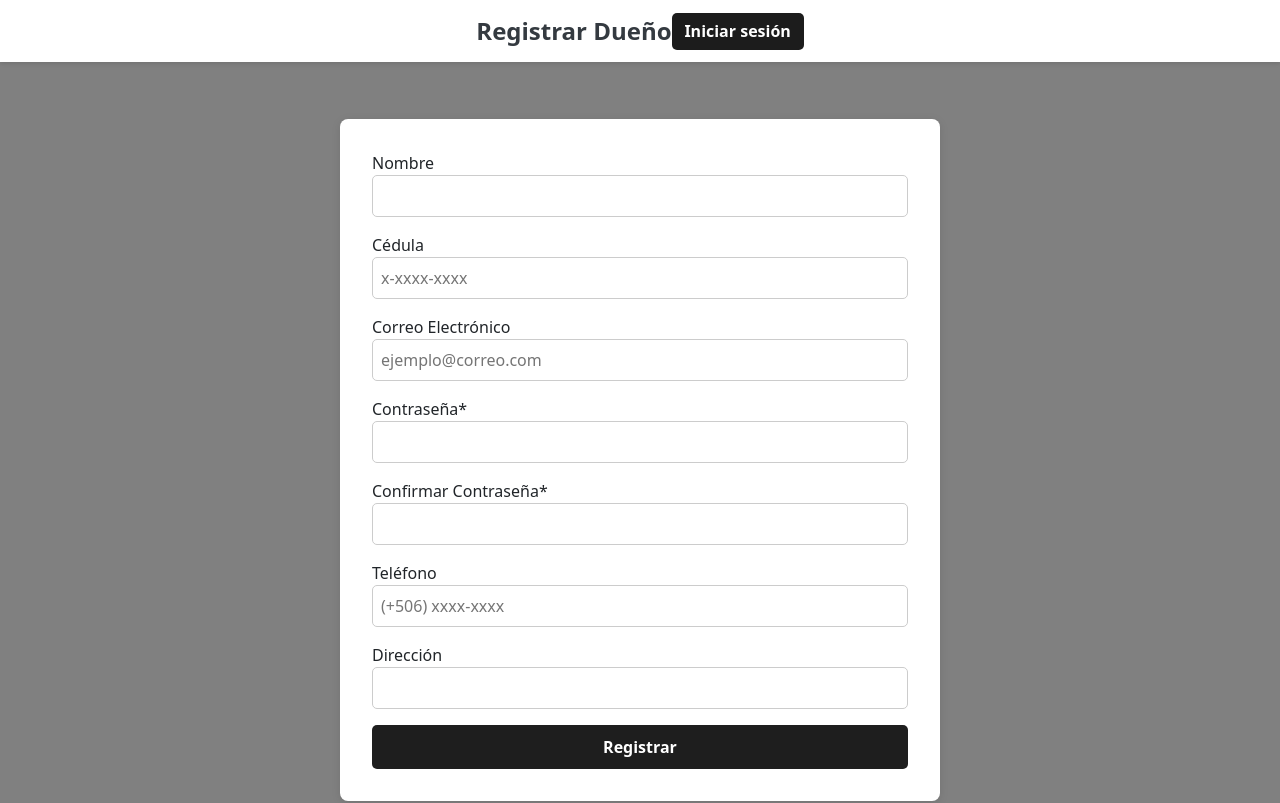
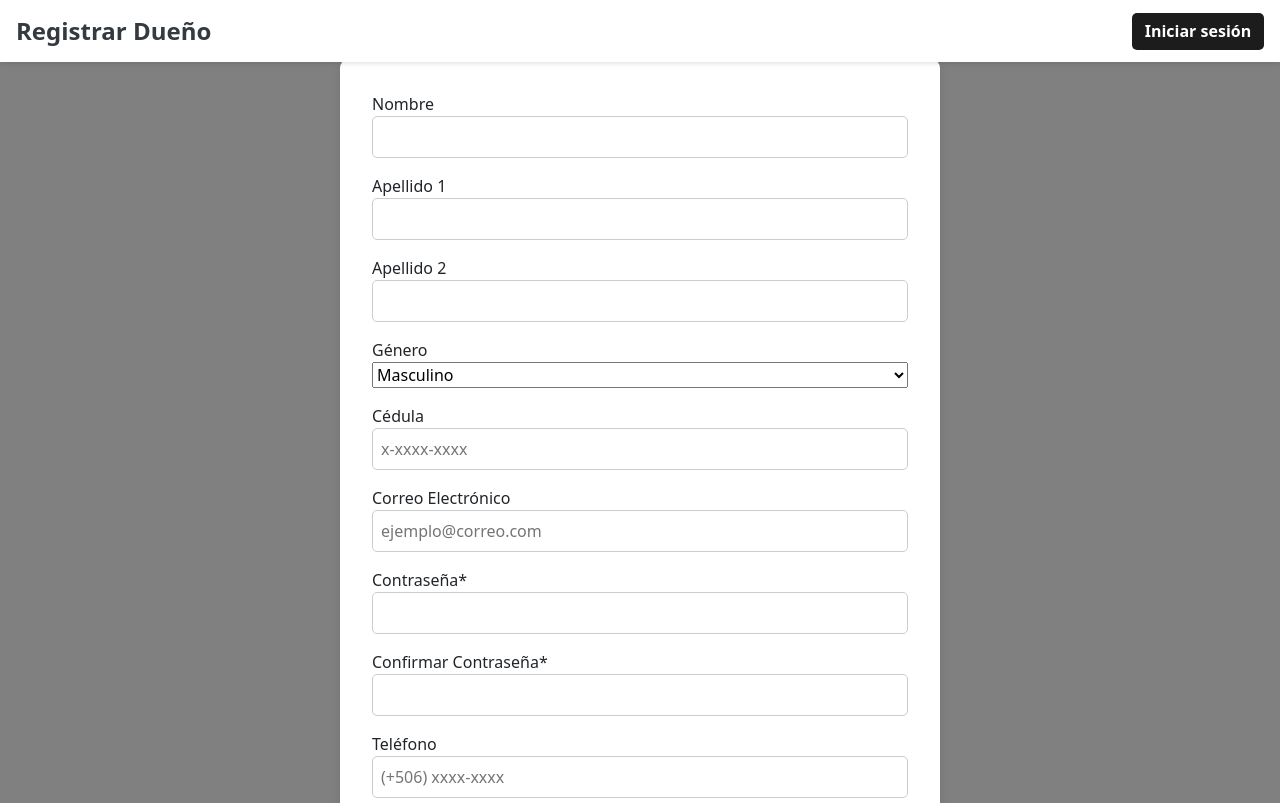
Before and after one commit to RachitDiaz/Vorlagenersteller_S.A, a Vue app in the folder FrontEnd/frontend-planilla/: page /RegistrarDueno in a window 1280 px wide. Shown: the top 803 px of the page. Built offline with nearby package versions, Linux system fonts and the light colour scheme.

Commit message:
Se modifico el header para que se muestre correctamente, el string connection con la base de datos y se añadieron los campos requeridos para Registra Dueño

```diff
--- a/FrontEnd/frontend-planilla/src/components/RegistrarDueno.vue
+++ b/FrontEnd/frontend-planilla/src/components/RegistrarDueno.vue
@@ -1,10 +1,29 @@
 <template>
   <div class="registro-bg">
     <div class="form-container">
-      <form @submit.prevent="registrarUsuario">
+      <form @submit.prevent="registrarDueno">
         <div class="form-group">
           <label>Nombre</label>
           <input v-model="form.nombre" type="text" required />
+        </div>
+
+        <div class="form-group">
+          <label>Apellido 1</label>
+          <input v-model="form.nombre" type="text" required />
+        </div>
+
+        <div class="form-group">
+          <label>Apellido 2</label>
+          <input v-model="form.nombre" type="text" required />
+        </div>
+
+        <div class="form-group">
+          <label>Género</label>
+          <select v-model="form.genero" required>
+            <option value="Masculino">Masculino</option>
+            <option value="Femenino">Femenino</option>
+            <option value="Otro">Otro</option>
+          </select>
         </div>
 
         <div class="form-group">
@@ -48,7 +67,7 @@ import axios from 'axios'
 import { backendURL } from '../config/config.js'
 
 export default {
-  name: 'RegistroUsuario',
+  name: 'RegistroDueno',
   data() {
     return {
       form: {
@@ -58,7 +77,8 @@ export default {
         contrasena: '',
         confirmarContrasena: '',
         telefono: '',
-        direccion: ''
+        direccion: '',
+        genero: 'Masculino'
       }
     }
   },
@@ -73,9 +93,9 @@ export default {
         const persona = {
           cedula: this.form.cedula,
           nombre: this.form.nombre,
-          apellido1: 'Ramírez',
-          apellido2: 'Gómez',
-          genero: 'Masculino',
+          apellido1: this.form.apellido1,
+          apellido2: this.form.apellid,
+          genero: this.form.genero,
           usuario: {
             correo: this.form.correo,
             contrasena: this.form.contrasena
--- a/FrontEnd/frontend-planilla/src/components/header/AppHeader.vue
+++ b/FrontEnd/frontend-planilla/src/components/header/AppHeader.vue
@@ -1,4 +1,5 @@
 <template>
+  <div>
     <header class="app-header">
       <div class="top-bar">
         <div class="title" @click="goToLanding">{{ currentTitle }}</div>
@@ -6,6 +7,7 @@
           {{ isLoggedIn ? 'Cerrar sesión' : 'Iniciar sesión' }}
         </button>
       </div>
+    </header>
 
     <nav v-if="isLoggedIn" class="nav-bar">
       <router-link
@@ -18,8 +20,9 @@
         {{ item.name }}
       </router-link>
     </nav>
-  </header>
+  </div>
 </template>
+
 
 <script setup>
 import { ref, computed } from 'vue'
@@ -65,8 +68,8 @@ const menuItems = [
   background-color: white;
   box-shadow: 0px 2px 4px rgba(0, 0, 0, 0.1);
   display: flex;
-  align-items: center;
-  justify-content: center;
+  flex-direction: column;
+  align-items: stretch;
   position: fixed;
   top: 0;
   width: 100%;
@@ -78,6 +81,7 @@ const menuItems = [
   align-items: center;
   justify-content: space-between;
   padding: 0.8rem 1rem;
+  width: 100%
 }
 
 .title {
@@ -102,6 +106,7 @@ const menuItems = [
 
 .nav-bar {
   display: flex;
+  margin-top: 3.6rem;
   justify-content: center;
   flex-wrap: wrap;
   padding: 0.5rem 1rem;
```
Also changed, not shown: 2 other files (tests, documents, lock files or other folders). Lines whose indentation alone changed are shown as unchanged.
